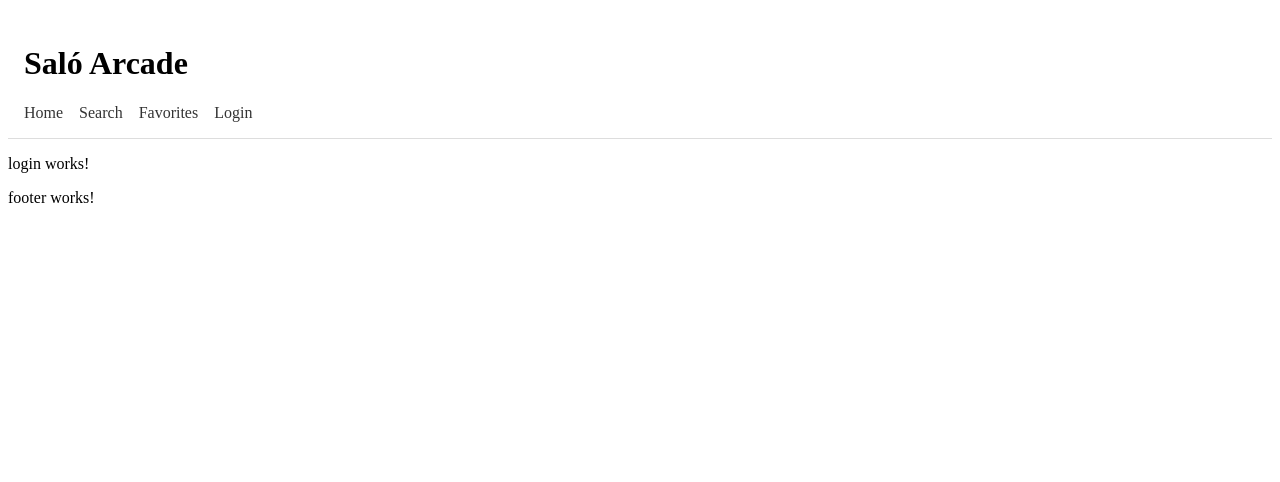
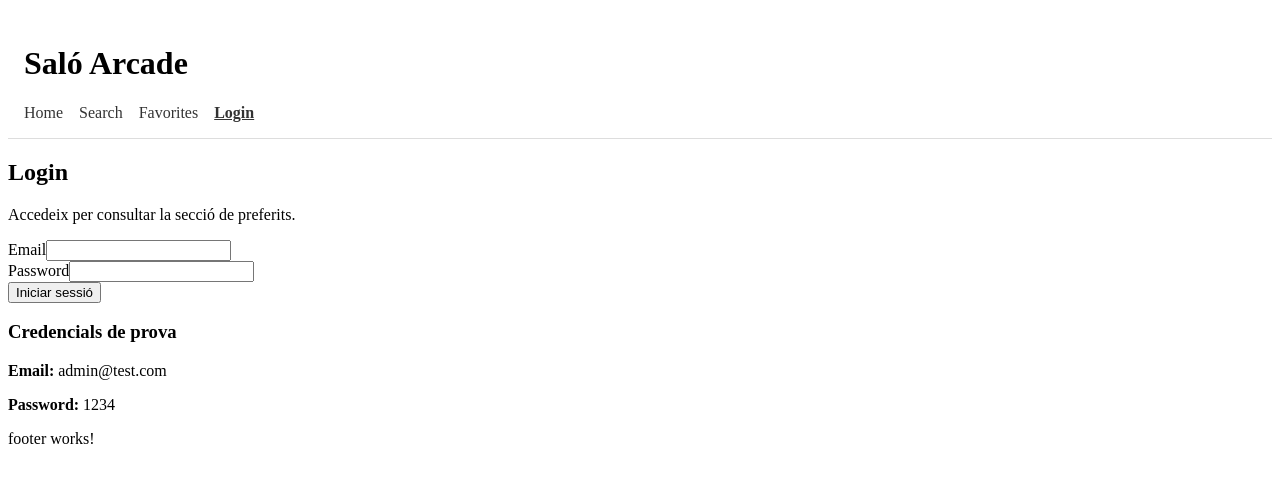
Before and after one commit to joeljorda/salo-arcade, an Angular app: page /login in a window 1280 px wide. Shown: the top 482 px of the page. Built offline with nearby package versions, Linux system fonts and the light colour scheme.

Commit message:
Exercici 2: Autenticació afegida

```diff
--- a/src/app/app.routes.ts
+++ b/src/app/app.routes.ts
@@ -6,13 +6,14 @@ import { DetailComponent } from './pages/detail/detail.component';
 import { FavoritesComponent } from './pages/favorites/favorites.component';
 import { LoginComponent } from './pages/login/login.component';
 import { NotFoundComponent } from './pages/not-found/not-found.component';
+import { authGuard } from './guards/auth.guard';
 
 export const routes: Routes = [
   { path: '', redirectTo: 'home', pathMatch: 'full' },
   { path: 'home', component: HomeComponent },
   { path: 'search', component: SearchComponent},
   { path: 'detail/:id', component: DetailComponent },
-  { path: 'favorites', component: FavoritesComponent},
+  { path: 'favorites', component: FavoritesComponent, canActivate: [authGuard] },
   { path: 'login', component: LoginComponent },
   { path: '404', component: NotFoundComponent },
   { path: '**', redirectTo: 'home' },
--- a/src/app/components/header/header.component.html
+++ b/src/app/components/header/header.component.html
@@ -1,10 +1,16 @@
 <header class="main-header">
   <h1>Saló Arcade</h1>
 
-  <nav>
+   <nav>
     <a routerLink="/home" routerLinkActive="active-link">Home</a>
     <a routerLink="/search" routerLinkActive="active-link">Search</a>
     <a routerLink="/favorites" routerLinkActive="active-link">Favorites</a>
-    <a routerLink="/login" routerLinkActive="active-link">Login</a>
+
+    @if (user$ | async; as user) {
+      <span class="user-name">Hola, {{ user.name }}</span>
+      <button type="button" (click)="logout()">Tancar sessió</button>
+    } @else {
+      <a routerLink="/login" routerLinkActive="active-link">Login</a>
+    }
   </nav>
 </header>
--- a/src/app/components/header/header.component.ts
+++ b/src/app/components/header/header.component.ts
@@ -1,13 +1,24 @@
-import { Component } from '@angular/core';
-import { RouterLink, RouterLinkActive } from '@angular/router';
+import { AsyncPipe } from '@angular/common';
+import { Component, inject } from '@angular/core';
+import { Router, RouterModule } from '@angular/router';
+
+import { AuthService } from '../../services/auth.service';
 
 @Component({
   selector: 'app-header',
   standalone: true,
-  imports: [],
+  imports: [RouterModule, AsyncPipe],
   templateUrl: './header.component.html',
-  styleUrl: './header.component.scss'
+  styleUrl: './header.component.scss',
 })
 export class HeaderComponent {
+  private readonly authService = inject(AuthService);
+  private readonly router = inject(Router);
 
+  user$ = this.authService.currentUser$;
+
+  logout(): void {
+    this.authService.logout();
+    this.router.navigate(['/home']);
+  }
 }
--- /dev/null
+++ b/src/app/guards/auth.guard.ts
@@ -0,0 +1,17 @@
+import { inject } from '@angular/core';
+import { CanActivateFn, Router } from '@angular/router';
+
+import { AuthService } from '../services/auth.service';
+
+export const authGuard: CanActivateFn = (route, state) => {
+  const authService = inject(AuthService);
+  const router = inject(Router);
+
+  if (authService.isAuthenticated()) {
+    return true;
+  }
+
+  return router.createUrlTree(['/login'], {
+    queryParams: { returnUrl: state.url },
+  });
+};
--- /dev/null
+++ b/src/app/models/user.model.ts
@@ -0,0 +1,5 @@
+export interface User {
+  id: number;
+  name: string;
+  email: string;
+}
--- a/src/app/pages/login/login.component.html
+++ b/src/app/pages/login/login.component.html
@@ -1 +1,35 @@
-<p>login works!</p>
+<section class="login-page">
+  <h2>Login</h2>
+
+  <p>Accedeix per consultar la secció de preferits.</p>
+
+  <form [formGroup]="loginForm" (ngSubmit)="login()">
+    <div>
+      <label for="email">Email</label>
+      <input id="email" type="email" formControlName="email" />
+    </div>
+
+    <div>
+      <label for="password">Password</label>
+      <input id="password" type="password" formControlName="password" />
+    </div>
+
+    <button type="submit" [disabled]="isLoading">
+      @if (isLoading) {
+        Entrant...
+      } @else {
+        Iniciar sessió
+      }
+    </button>
+  </form>
+
+  @if (errorMessage) {
+    <p class="error-message">{{ errorMessage }}</p>
+  }
+
+  <section class="test-credentials">
+    <h3>Credencials de prova</h3>
+    <p><strong>Email:</strong> admin&#64;test.com</p>
+    <p><strong>Password:</strong> 1234</p>
+  </section>
+</section>
--- a/src/app/pages/login/login.component.ts
+++ b/src/app/pages/login/login.component.ts
@@ -1,12 +1,60 @@
-import { Component } from '@angular/core';
+import { Component, inject } from '@angular/core';
+import { ReactiveFormsModule, NonNullableFormBuilder, Validators } from '@angular/forms';
+import { ActivatedRoute, Router } from '@angular/router';
+
+import { AuthService } from '../../services/auth.service';
 
 @Component({
   selector: 'app-login',
   standalone: true,
-  imports: [],
+  imports: [ReactiveFormsModule],
   templateUrl: './login.component.html',
-  styleUrl: './login.component.scss'
+  styleUrl: './login.component.scss',
 })
 export class LoginComponent {
+  private readonly fb = inject(NonNullableFormBuilder);
+  private readonly authService = inject(AuthService);
+  private readonly router = inject(Router);
+  private readonly route = inject(ActivatedRoute);
 
+  errorMessage = '';
+  isLoading = false;
+
+  loginForm = this.fb.group({
+    email: ['', [Validators.required, Validators.email]],
+    password: ['', [Validators.required]],
+  });
+
+  login(): void {
+    if (this.loginForm.invalid) {
+      this.loginForm.markAllAsTouched();
+      this.errorMessage = 'Introdueix un email i una contrasenya vàlids.';
+      return;
+    }
+
+    this.errorMessage = '';
+    this.isLoading = true;
+
+    const { email, password } = this.loginForm.getRawValue();
+
+    this.authService.login(email, password).subscribe({
+      next: (loginOk) => {
+        this.isLoading = false;
+
+        if (loginOk) {
+          const returnUrl =
+            this.route.snapshot.queryParamMap.get('returnUrl') ?? '/favorites';
+
+          this.router.navigateByUrl(returnUrl);
+          return;
+        }
+
+        this.errorMessage = 'Credencials incorrectes.';
+      },
+      error: () => {
+        this.isLoading = false;
+        this.errorMessage = 'Error en iniciar sessió.';
+      },
+    });
+  }
 }
--- /dev/null
+++ b/src/app/services/auth.service.ts
@@ -0,0 +1,62 @@
+import { Injectable } from '@angular/core';
+import { BehaviorSubject, Observable, of, delay, tap } from 'rxjs';
+
+import { User } from '../models/user.model';
+
+@Injectable({
+  providedIn: 'root',
+})
+export class AuthService {
+  private readonly storageKey = 'salo-arcade-user';
+
+  private readonly currentUserSubject = new BehaviorSubject<User | null>(
+    this.getStoredUser()
+  );
+
+  currentUser$ = this.currentUserSubject.asObservable();
+
+  get currentUserValue(): User | null {
+    return this.currentUserSubject.value;
+  }
+
+  isAuthenticated():boolean {
+    return this.currentUserValue !== null;
+  }
+
+  login(email: string, password: string): Observable<boolean> {
+    const loginSuccess = email === 'admin@test.com' && password === '1234';
+
+    return of(loginSuccess).pipe(
+      delay(700),
+      tap((success) => {
+        if (!success) {
+          return;
+        }
+
+         const user: User = {
+          id: 1,
+          name: 'Admin',
+          email,
+        };
+
+          localStorage.setItem(this.storageKey, JSON.stringify(user));
+        this.currentUserSubject.next(user);
+      })
+    );
+}
+
+  logout(): void {
+    localStorage.removeItem(this.storageKey);
+    this.currentUserSubject.next(null);
+  }
+
+  private getStoredUser(): User | null {
+    const storedUser = localStorage.getItem(this.storageKey);
+
+    if (!storedUser) {
+      return null;
+    }
+
+    return JSON.parse(storedUser) as User;
+  }
+}
```
